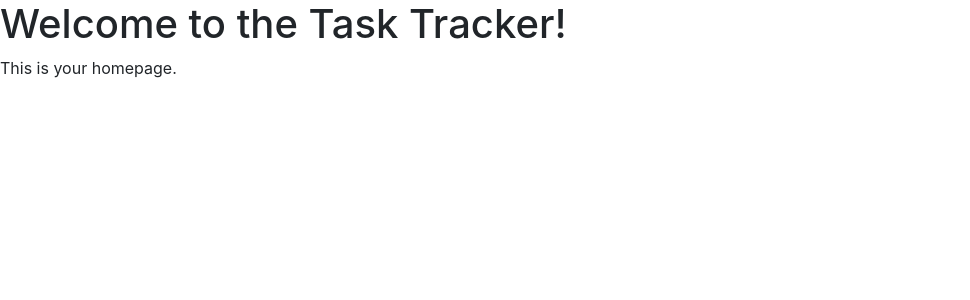
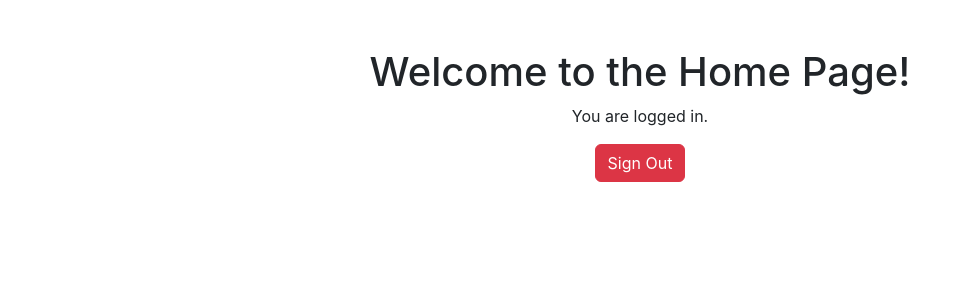
Before and after one commit to itjosephk2/task-tracker-react, a React (Create React App) app: page /home in a window 1280 px wide. Shown: the top 300 px of the page, without its empty margins (0-970 px from the left). Built offline with nearby package versions, Linux system fonts and the light colour scheme; sample sign-in values are in the browser's storage.

Commit message:
feat: logout and url protection

```diff
--- a/src/App.js
+++ b/src/App.js
@@ -3,6 +3,7 @@ import { BrowserRouter as Router, Routes, Route, Navigate } from 'react-router-d
 import LoginForm from './components/auth/LoginForm';
 import SignupForm from './components/auth/SignupForm';
 import Home from './components/Home';
+import ProtectedRoute from './components/ProtectedRoute'; // 👈 import the protected route
 
 function App() {
   return (
@@ -11,7 +12,14 @@ function App() {
         <Route path="/" element={<Navigate to="/login" />} />
         <Route path="/login" element={<LoginForm />} />
         <Route path="/signup" element={<SignupForm />} />
-        <Route path="/home" element={<Home />} />
+        <Route
+          path="/home"
+          element={
+            <ProtectedRoute>
+              <Home />
+            </ProtectedRoute>
+          }
+        />
       </Routes>
     </Router>
   );
--- a/src/components/Home.jsx
+++ b/src/components/Home.jsx
@@ -1,12 +1,23 @@
-// src/components/Home.jsx
 import React from 'react';
+import { useNavigate } from 'react-router-dom';
+import { Button, Container } from 'react-bootstrap';
 
 const Home = () => {
+  const navigate = useNavigate();
+
+  const handleLogout = () => {
+    localStorage.removeItem('token'); // Clear token
+    navigate('/login'); // Redirect to login
+  };
+
   return (
-    <div>
-      <h1>Welcome to the Task Tracker!</h1>
-      <p>This is your homepage.</p>
-    </div>
+    <Container className="mt-5 text-center">
+      <h1>Welcome to the Home Page!</h1>
+      <p>You are logged in.</p>
+      <Button variant="danger" onClick={handleLogout}>
+        Sign Out
+      </Button>
+    </Container>
   );
 };
 
--- /dev/null
+++ b/src/components/ProtectedRoute.jsx
@@ -0,0 +1,9 @@
+import React from 'react';
+import { Navigate } from 'react-router-dom';
+
+const ProtectedRoute = ({ children }) => {
+  const token = localStorage.getItem('token');
+  return token ? children : <Navigate to="/login" />;
+};
+
+export default ProtectedRoute;
```
